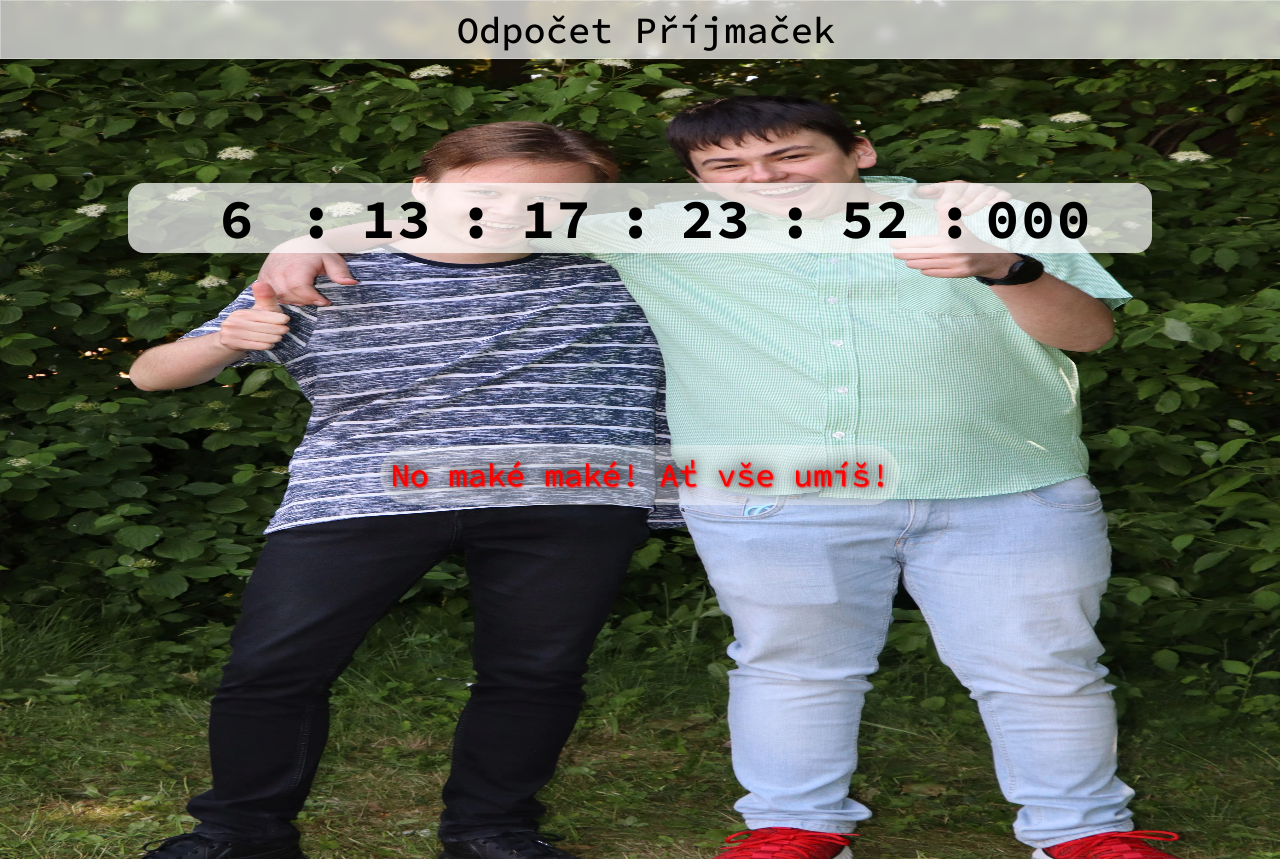
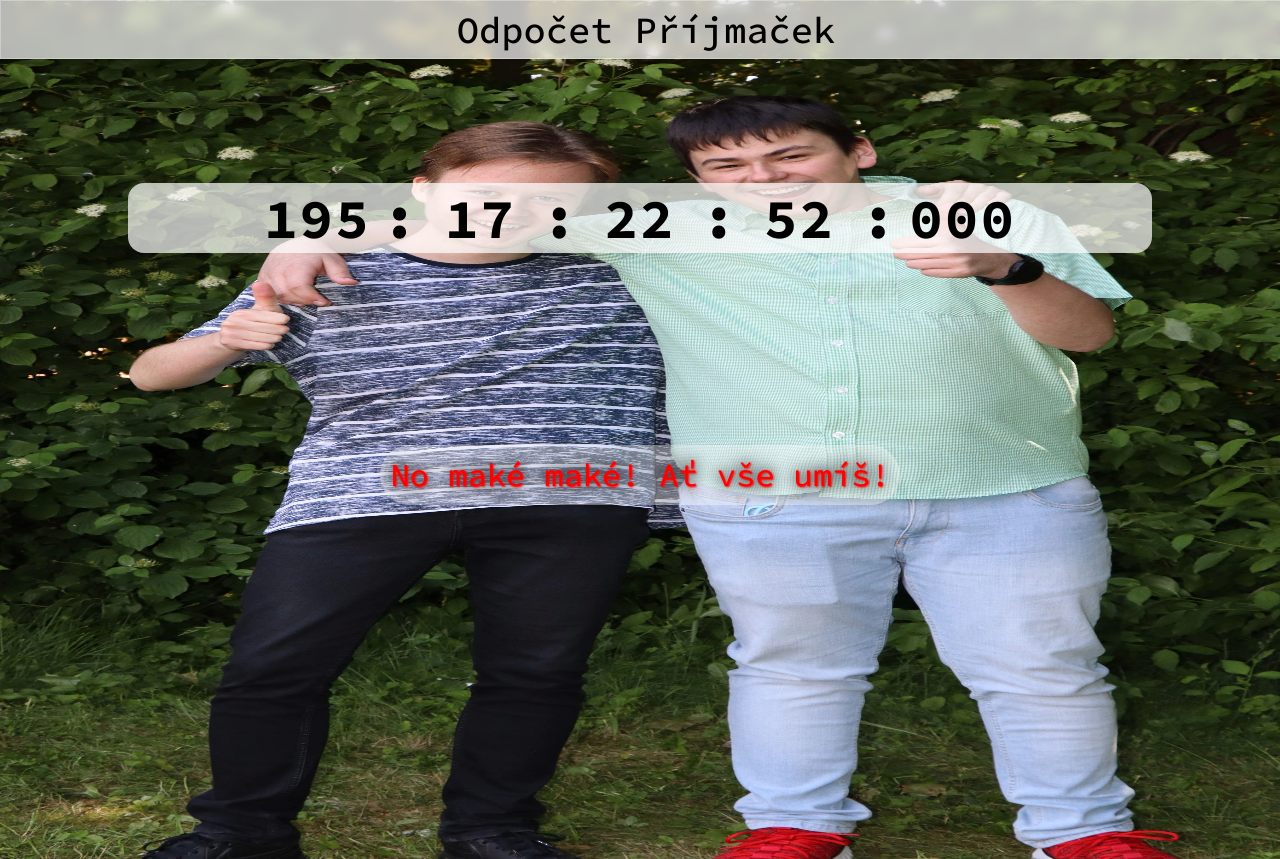
Before and after one commit to Numax-cz/NapicuPrijimacky, an Angular app: page / in a window 1280 px wide. Built offline with nearby package versions, Linux system fonts and the light colour scheme.

Commit message:
Upraven čas

```diff
--- a/src/app/master/master.component.html
+++ b/src/app/master/master.component.html
@@ -3,9 +3,13 @@
   <div class="table">
     <div>
       <p id="datetime" class="center">
-        <span aria-label="Měsíce">{{ months }}</span>:<span aria-label="Dny">{{ days }}</span>:<span aria-label="Hodin">{{ hours }}</span>:<span aria-label="Minut">{{ minutes }}</span>:<span aria-label="Sekund">{{ seconds }}</span>:<span aria-label="Milisekund">{{ milliseconds }}</span>
+        <span aria-label="Dny">{{ days }}</span
+        >:<span aria-label="Hodin">{{ hours }}</span
+        >:<span aria-label="Minut">{{ minutes }}</span
+        >:<span aria-label="Sekund">{{ seconds }}</span
+        >:<span aria-label="Milisekund">{{ milliseconds }}</span>
       </p>
-      <p id="destext" class="center">{{text}}</p>
+      <p id="destext" class="center">{{ text }}</p>
     </div>
   </div>
 </section>
--- a/src/app/master/master.component.ts
+++ b/src/app/master/master.component.ts
@@ -13,13 +13,10 @@ export class MasterComponent implements OnInit {
   protected readonly date: string = 'Apr 12';
   protected readonly time: string = '8:00:00';
 
-  public months: number = 0;
-  public weeks: number = 0;
-  public days: number = 0;
-  public globaldays: number = 0;
-  public hours: number = 0;
-  public minutes: number = 0;
-  public seconds: number = 0;
+  public days: string = '0';
+  public hours: string = '0';
+  public minutes: string = '0';
+  public seconds: string = '0';
   public milliseconds: string = '0';
 
   protected readonly _second = 1000;
@@ -45,23 +42,23 @@ export class MasterComponent implements OnInit {
 
   protected setText(): void {
     var text;
-    switch (this.globaldays) {
-      case 0:
+    switch (this.days) {
+      case '0':
         text = 'Ha nechtěl bych mít příjmačky';
         break;
-      case 1:
+      case '1':
         text = 'Ha zítra máš příjmačky, nechtěl bych';
         break;
-      case 69:
+      case '69':
         text = 'Ha za 69 dní to píšeš, nechtěl bych!';
         break;
-      case 123:
+      case '123':
         text = 'Mám hlad!';
         break;
-      case 365:
+      case '364':
         text = 'Tvl no maké, za rok to píšeš!';
         break;
-      case 9:
+      case '9':
         text = 'Uč se maké!';
         break;
       default:
@@ -78,25 +75,26 @@ export class MasterComponent implements OnInit {
   protected checkTime(): void {
     var now = new Date().getTime();
     var distance = this.Time - now;
-    this.months = Math.round(distance / 1000 / 2629800);
-    this.days = this.globaldays = Math.round((distance / 1000 % 2629800) / 86400);
-    this.hours = Math.round((distance / 1000 % 86400) / 3600)
-    this.minutes = Math.round(distance / 1000 % 3600 / 60);
-    this.seconds = Math.floor(distance / 1000 % 60);
-    this.milliseconds = this.numberOption(Math.round(distance % 1000));
+    this.days = Math.floor(distance / this._day).toLocaleString('en-US', this.numberOption(3));
+    this.hours = Math.floor((distance % this._day) / this._hour).toLocaleString(
+      'en-US',
+      this.numberOption(2)
+    );
+    this.minutes = Math.floor((distance % this._hour) / this._minute).toLocaleString(
+      'en-US',
+      this.numberOption(2)
+    );
+    this.seconds = Math.floor((distance % this._minute) / this._second).toLocaleString(
+      'en-US',
+      this.numberOption(2)
+    );
+    this.milliseconds = (distance % this._second).toLocaleString('en-US', this.numberOption(3));
   }
 
-  protected numberOption(number: number): any {
-    if (number < 100)
-    {
-      if (number < 10)
-      {
-        return `00${number}`;
-      }else{
-        return `0${number}`;
-      }
-    }else{
-      return number;
-    }
+  protected numberOption(number: number): Intl.NumberFormatOptions {
+    return {
+      minimumIntegerDigits: number,
+      useGrouping: false,
+    };
   }
 }
```
